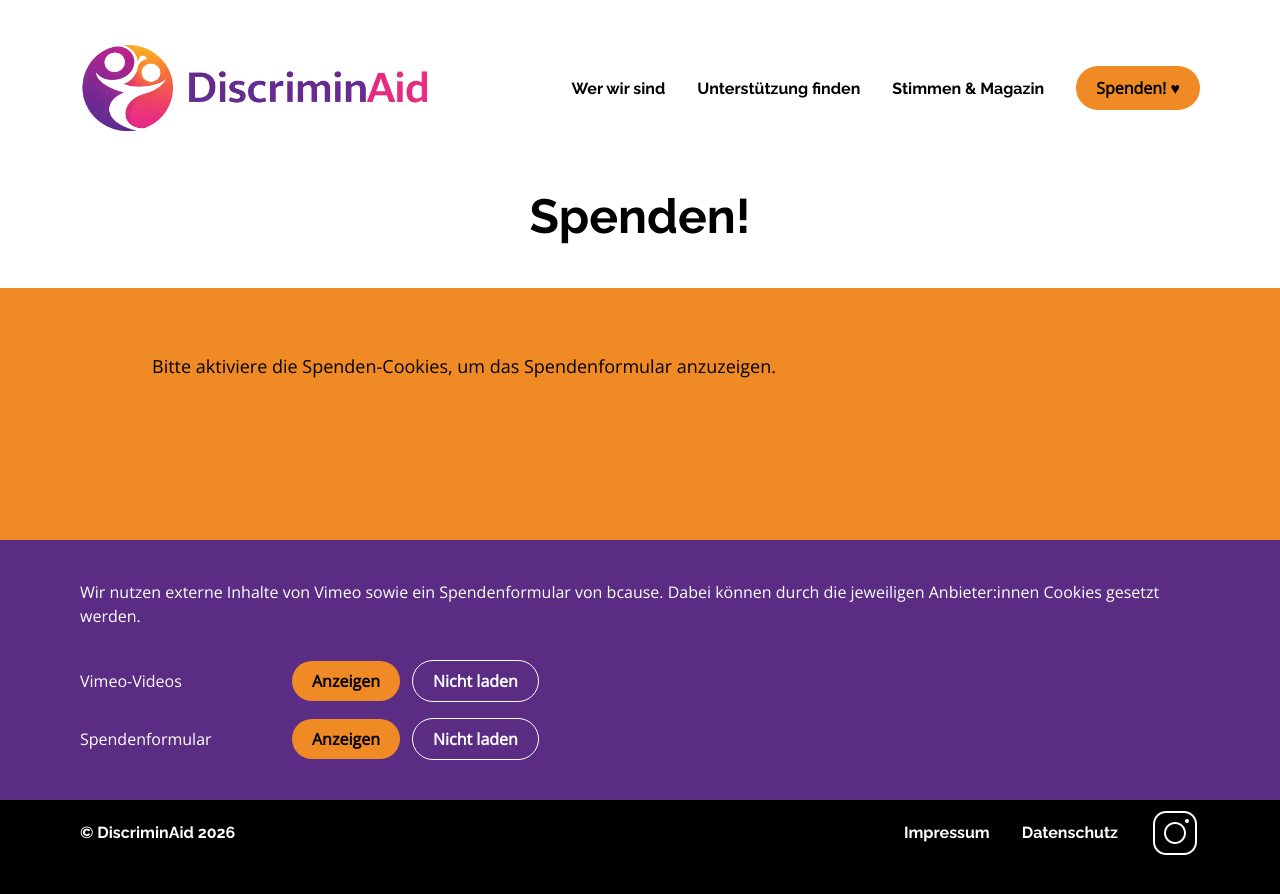
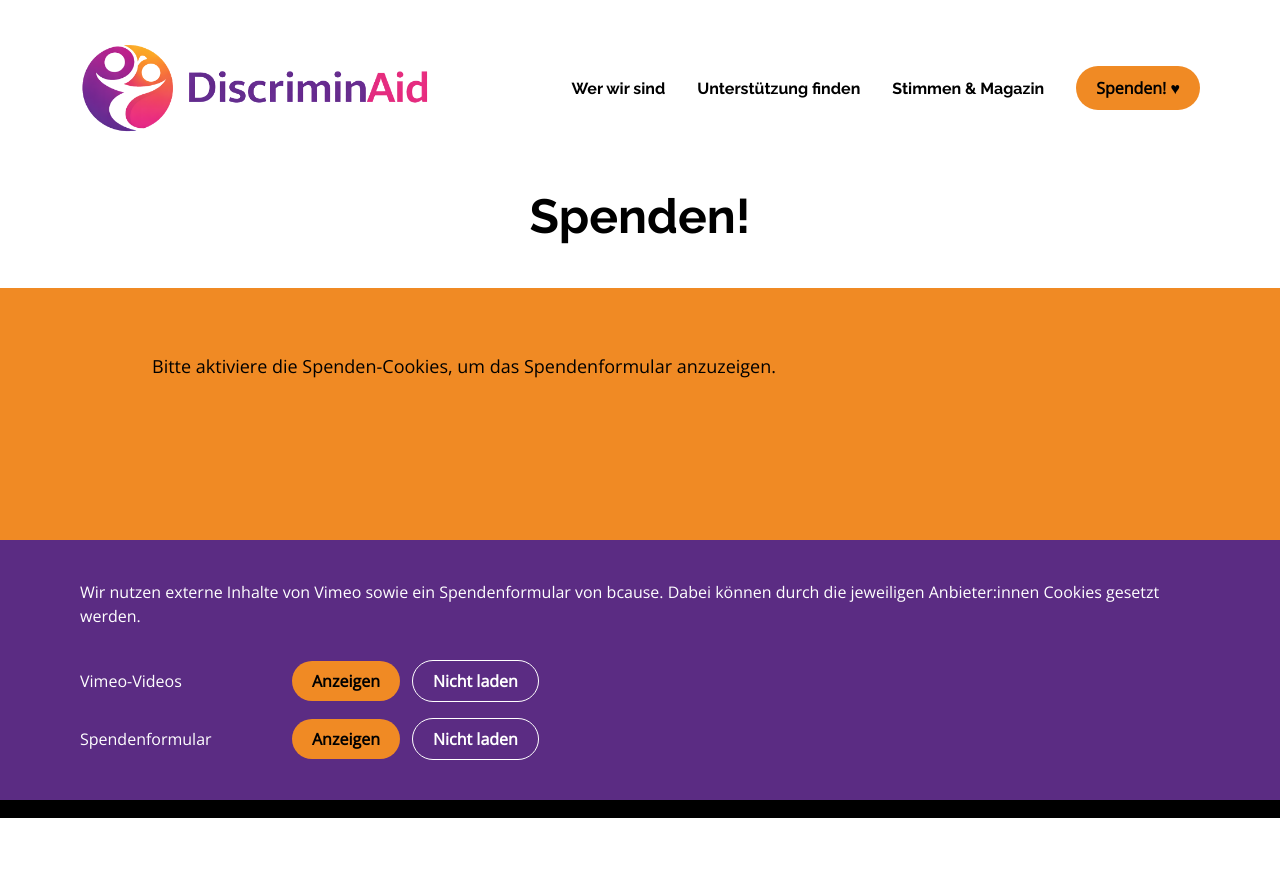
Before and after one commit to imkehoegden/DiscriminAid, a Next.js app: page /spenden in a window 1280 px wide. Shown: the top 894 px of the page. After the commit the page ends 818 px from the top, so only its background shows below. Built offline with nearby package versions, Linux system fonts and the light colour scheme.

Commit message:
Fix: Seitenhöhe final

```diff
--- a/app/(site)/layout.tsx
+++ b/app/(site)/layout.tsx
@@ -14,9 +14,9 @@
 
   return (
     <>
-      <div>
+      <div className="min-h-screen flex flex-col">
         <Header />
-        <main className={`flex-1 min-h-[88.3vh] ${isHome ? "pt-0" : "pt-36"}`}>
+        <main className={`flex-1  ${isHome ? "pt-0" : "pt-36"}`}>
           {children}
         </main>
         <Footer />
--- a/app/(site)/spenden/page.tsx
+++ b/app/(site)/spenden/page.tsx
@@ -1,18 +1,17 @@
 "use client";
 
-import Section from "@/app/components/Section";
 import { useConsent } from "@/app/hooks/useConsent";
 
 export default function DonationPage() {
   const consent = useConsent("donation_consent");
 
   return (
-    <div className="w-full ">
+    <div className="w-full flex flex-col min-h-[calc(100vh-256px)]">
       <div className="w-full py-12 px-6 md:px-16">
         <h1 className="text-5xl text-center font-bold mb-12">Spenden!</h1>
       </div>
 
-      <div className="bg-[var(--primary)] py-12 px-6 md:px-16 min-h-[60vh]">
+      <div className="bg-[var(--primary)] py-12 px-6 md:px-16 flex-1">
         {!consent ? (
           <div className="max-w-5xl mx-auto py-4 px-6 text-left flex flex-col gap-4">
             <p className="text-base md:text-lg font-[var(--font-body)] m-0">
```
